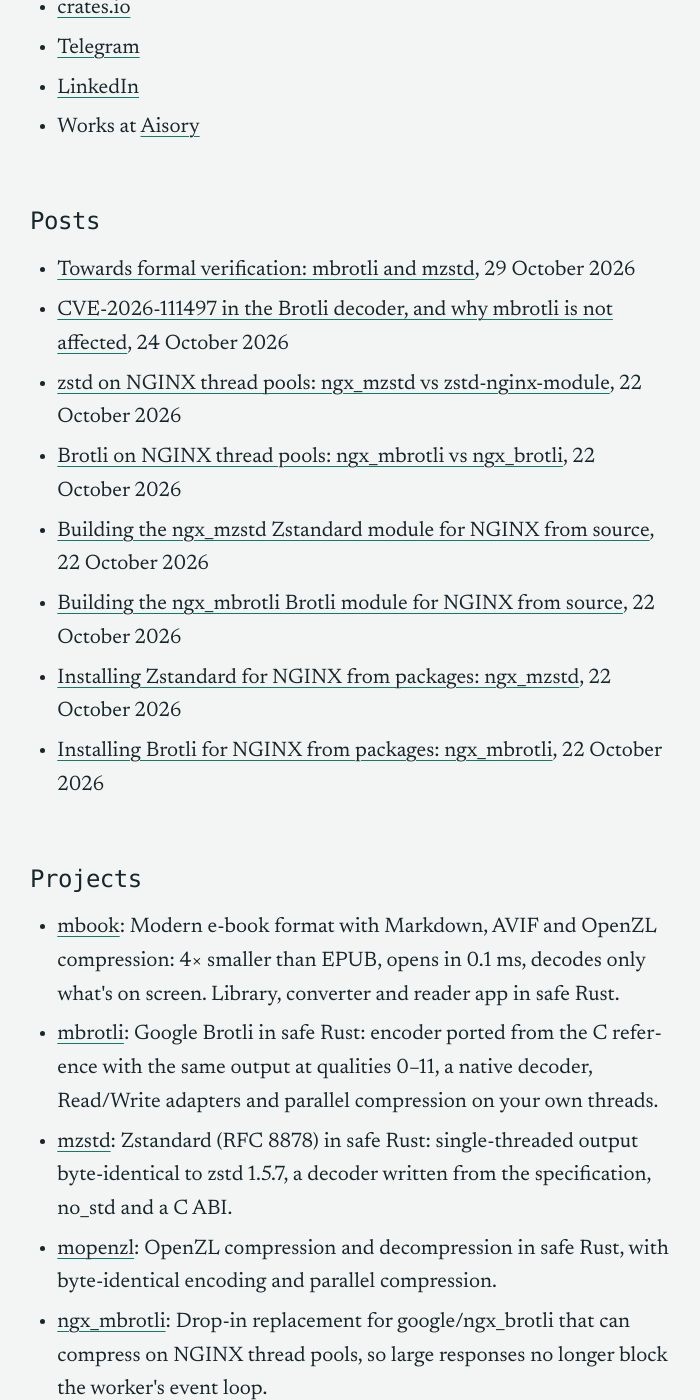
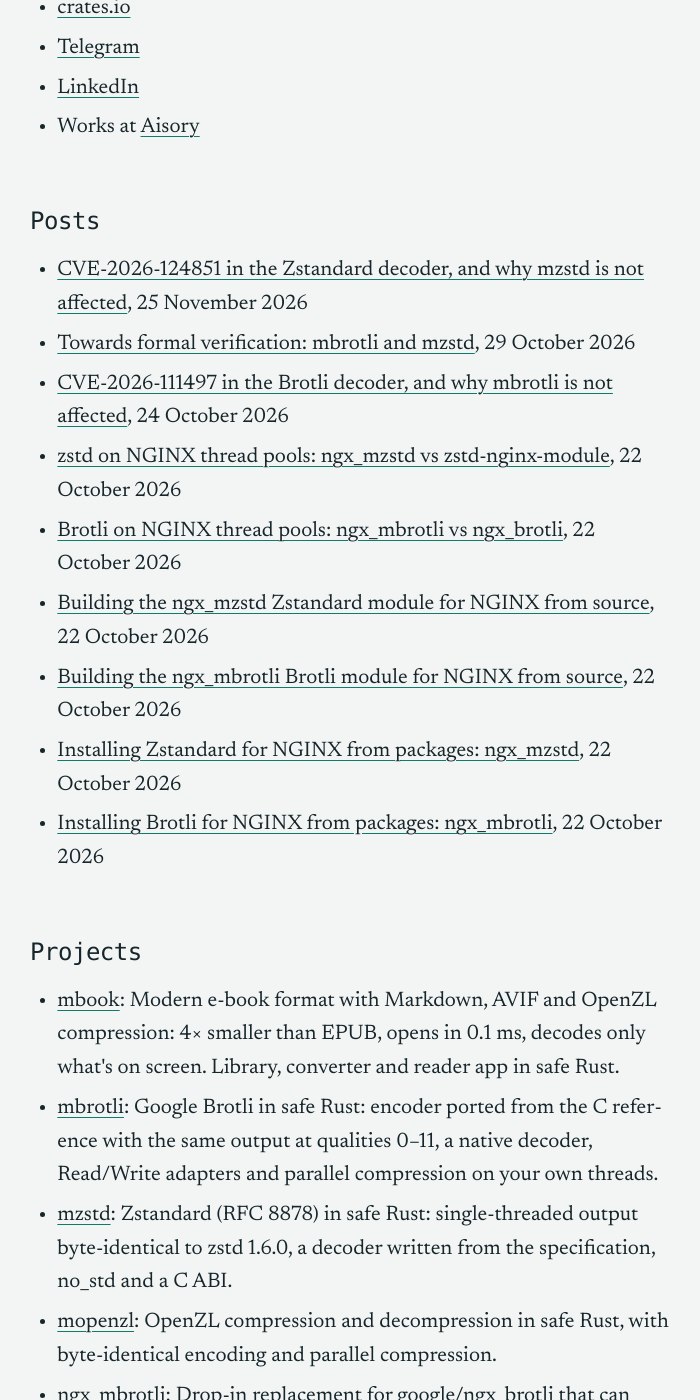
Before and after one commit to M-Compressors/m-compressors.github.io, a Jekyll site: the page built from authors/mikhail-panfilov.md, in a window 1280 px wide and 1400 px high, scrolled down 650 px. Shown: the whole window, without its empty margins (282-982 px from the left). Built offline with Jekyll 4.4.1, drawn with Linux system fonts in a browser that asks for light colours; some web fonts are replaced; part of the change alters nothing that is shown.

Commit message:
add article

````diff
--- a/_data/projects.yml
+++ b/_data/projects.yml
@@ -27,10 +27,10 @@
 - name: mzstd
   license: MIT OR Apache-2.0
   kind: Rust crate
-  version: 0.2.8
+  version: 0.2.16
   summary: >-
     Zstandard (RFC 8878) in safe Rust: single-threaded output byte-identical to
-    zstd 1.5.7, a decoder written from the specification, no_std and a C ABI.
+    zstd 1.6.0, a decoder written from the specification, no_std and a C ABI.
   site: https://m-compressors.github.io/mzstd/
   repo: https://github.com/M-Compressors/mzstd
   crate: https://crates.io/crates/mzstd
@@ -60,7 +60,7 @@
 - name: ngx_mzstd
   license: MIT
   kind: NGINX module
-  version: 0.2.3
+  version: 0.2.7
   summary: >-
     Drop-in replacement for tokers/zstd-nginx-module with encoder reuse and
     thread-pool compression.
--- /dev/null
+++ b/_posts/2026-11-25-zstd-cve-2026-124851-mzstd.md
@@ -0,0 +1,289 @@
+---
+title: "CVE-2026-124851 in the Zstandard decoder, and why mzstd is not affected"
+description: >-
+  CVE-2026-124851 lets crafted Zstandard data leak a 64 KiB internal buffer of the
+  zstd 1.5.1–1.5.7 decoder into its output. How the leak works, what zstd 1.6.0
+  changes, and why mzstd's safe-Rust decoder and the ngx_mzstd module are not affected.
+date: 2026-11-25 12:00:00 +0300
+image: /assets/img/og/zstd-cve-2026-124851-mzstd.png
+projects: [mzstd, ngx_mzstd]
+tags: [zstd, security, cve, rust, memory-safety, decompression]
+summary:
+  - "**CVE-2026-124851** is an information disclosure (CWE-226) in the decoder of the C Zstandard library, versions 1.5.1 through 1.5.7. Crafted compressed data makes the streaming decoder copy bytes of a 64 KiB internal buffer into its output: uninitialized heap memory, or literals of earlier decompressions on the same context."
+  - "The fix is zstd 1.6.0, released on 23 November 2026. Anything that decodes untrusted Zstandard with the C library and lets the sender see the output has to upgrade."
+  - "Two things combine. Literals are copied in 16-byte chunks, so stale bytes from the buffer land just past the current output. After the streaming ring buffer wraps, the decoder kept a stale view of it, and an offset past the window could point at those bytes. zstd 1.6.0 limits that view to the window and zeroes the bytes after the literals."
+  - "We built a 3,099-byte frame that triggers the leak. zstd 1.5.7 returns 15 bytes of a previous frame's literals, zstd 1.6.0 returns `Data corruption detected`, and all 17 mzstd releases, 0.1.0 to 0.2.16, return `InvalidDataKind::Offset`."
+  - "**mzstd** checks every offset against the frame's window, drops the dictionary once the output passes the window as RFC 8878 requires, never wraps its history and holds no uninitialized memory. **ngx_mzstd** only compresses and is built without the decoder."
+faq:
+  - q: What is CVE-2026-124851?
+    a: >-
+      An information disclosure in the Zstandard decoder of zstd 1.5.1 through
+      1.5.7. Crafted compressed data can make the decoder copy the contents of a
+      64 KiB internal buffer, which may hold uninitialized memory or literals from
+      earlier decompressions on the same context, into the decompressed output.
+      It is fixed in zstd 1.6.0.
+  - q: Which zstd versions are affected by CVE-2026-124851?
+    a: >-
+      1.5.1 through 1.5.7. Versions before 1.5.1 do not have the internal literal
+      buffer the leak reads from. Upgrade to 1.6.0.
+  - q: Is the zstd compressor affected?
+    a: >-
+      No. The fix changes only `lib/decompress/zstd_decompress_block.c`, and the
+      leak needs the decoder's streaming output buffer. zstd 1.6.0 fixes a number
+      of other bugs, including some in the compressor, so it is worth upgrading
+      anyway.
+  - q: Is mzstd affected by CVE-2026-124851?
+    a: >-
+      No. mzstd does not use the C library. Its decoder is written in safe Rust and
+      checks every match offset against the frame's window, so the crafted frame
+      fails with `InvalidDataKind::Offset`. Its buffers are always initialized, so
+      there is no uninitialized memory to leak. All 17 releases, 0.1.0 to 0.2.16,
+      reject the frame.
+  - q: Is ngx_mzstd affected by CVE-2026-124851?
+    a: >-
+      No. ngx_mzstd compresses responses and never decodes Zstandard. It depends on
+      mzstd with only the `std` and `compression` features, so no decoder is
+      compiled into the module.
+  - q: Do I need to upgrade mzstd?
+    a: >-
+      Not for this CVE. mzstd 0.2.16 moves the reference to zstd 1.6.0 so that
+      single-threaded encoding stays byte-identical to it, but its decoder did not
+      change.
+---
+
+On 23 November 2026 Meta released [zstd 1.6.0](https://github.com/meta/zstd/releases/tag/v1.6.0)
+and published [CVE-2026-124851](https://www.cve.org/CVERecord?id=CVE-2026-124851),
+an information disclosure in the decoder of the C Zstandard library. It was
+[announced on oss-security](https://www.openwall.com/lists/oss-security/2026/11/24/1)
+the same night.
+
+This post covers how the leak works, who needs to upgrade, and why
+[mzstd](https://github.com/M-Compressors/mzstd), our Zstandard codec in Rust, and
+[ngx_mzstd](https://github.com/M-Compressors/ngx_mzstd), our NGINX module, are
+not affected.
+
+## What the CVE says
+
+| | |
+| --- | --- |
+| ID | CVE-2026-124851 |
+| Product | Zstandard, decoder (`lib/decompress/zstd_decompress_block.c`) |
+| Affected | 1.5.1 to 1.5.7 |
+| Fixed | 1.6.0 (23 November 2026) |
+| Weakness | CWE-226 Sensitive Information in Resource Not Removed Before Reuse |
+| Severity | no CVSS score in the record as of 25 November 2026 |
+| Fix | [meta/zstd#5023](https://github.com/meta/zstd/pull/5023) by Nick Terrell |
+
+The record says that crafted data can "expose the contents of an internal buffer
+through decompressed output". The buffer "is 64 KiB in the default configuration
+and may contain uninitialized memory or literals from earlier decompressions
+performed using the same decompression context", and "an attacker who can submit
+compressed data and observe the resulting output can recover the buffer's
+contents".
+
+That second condition matters. The attacker has to send a Zstandard body to a
+vulnerable decoder and then see what came out. Examples include a service that
+decompresses an upload and stores or echoes it, a proxy that decodes
+`Content-Encoding: zstd` and forwards the result, or a pipeline that decompresses
+messages from several tenants with one long-lived context. The leaked bytes are
+whatever the buffer last held. That can be another user's literals, or heap
+memory that `malloc` returned without clearing.
+
+## Who has to upgrade
+
+Anything that **decodes** untrusted Zstandard with the C library 1.5.1 to 1.5.7
+and lets the sender see the output:
+
+- the system `libzstd` and everything linked against it;
+- language bindings that vendor the C sources, such as Rust's `zstd-sys`, and
+  runtimes that bundle them;
+- statically linked binaries, which a distribution update of `libzstd` does not
+  reach.
+
+The changelog entry for the CVE reads "streaming decompression of malformed data
+could expose uninitialized memory". The fix touches only the decoder. 1.6.0
+fixes about twenty other bugs, several of them in the compressor and in the
+multithreaded and dictionary APIs, so upgrading is worthwhile even where this CVE
+does not apply.
+
+## How the leak works
+
+The CVE record names no function. The fix,
+[*prevent stale literal leaks after output buffer wraps*](https://github.com/meta/zstd/pull/5023),
+does show the mechanism, and we reproduced it against 1.5.7. Two separate
+behaviours of the decoder combine.
+
+**Stale bytes past the output.** Since zstd 1.5.1
+([#2751](https://github.com/meta/zstd/pull/2751), *Reduce size of dctx by
+reutilizing dst buffer*), the decoder stages a block's literals either in the
+destination or in `litExtraBuffer`, a scratch array of `ZSTD_LITBUFFEREXTRASIZE`
+bytes inside the decompression context. That is 64 KiB by default, and the
+streaming decoder always uses it. The array is not cleared between blocks or
+frames, and in a freshly allocated context it is uninitialized. Sequence
+execution copies literals in 16-byte chunks for speed, so after a literal run it
+has also written up to 32 bytes from past the literals' end. Those bytes come from
+the stale part of `litExtraBuffer`. Normally the match that follows overwrites
+them.
+
+**A history view that outlives the window.** In streaming mode the decoder
+writes into a ring buffer of `window + 2 × block + 64` bytes. When a block no
+longer fits at the end, the decoder restarts at the beginning, and
+`ZSTD_checkContinuity` turns everything decoded so far into an external
+dictionary. A match offset is then checked only against the start of that
+dictionary, not against the frame's window. In 1.5.7 the external dictionary
+kept its full length while the new output grew over the same memory. So an
+offset could reach "history" that was really the ring buffer at or just past the
+current write position. That memory had just received the stale bytes from the
+literal copy, and the match copied them into the output.
+
+zstd 1.6.0 fixes both sides:
+
+- once a full window has been decoded, `ZSTD_checkContinuity` trims the external
+  dictionary to `windowSize` minus the current prefix, so offsets can no longer
+  reach expired memory;
+- a new `ZSTD_zeroLiteralsBufferPadding` zeroes the 32 bytes after every block's
+  literals, including both halves of a split literal buffer, so the chunked copy
+  only ever reads zeros past the end.
+
+## Reproducing it
+
+To check our understanding, and mzstd's behaviour, against real code rather than
+reasoning, we wrote a 3,099-byte frame by hand:
+
+1. A frame header with a 1 KiB window and no content size, so the streaming
+   decoder uses a 3,136-byte ring buffer.
+2. Three raw blocks of 1 KiB each. After the third, the next block does not fit
+   and the ring buffer wraps.
+3. One compressed block holding a single RLE literal `A` and one sequence:
+   literal length 1, offset 3,072, match length 15. The offset is three times
+   the window.
+
+Before it, the same context decompressed a 3,000-byte "secret": random text over
+the alphabet `SECRETsecret0123`. It was decoded through `ZSTD_decompressStream`,
+so its literals passed through `litExtraBuffer`. A second frame, identical except
+for an offset of 1,024, served as the control.
+
+| Decoder | Crafted frame (offset 3,072) | Control (offset 1,024) |
+| --- | --- | --- |
+| zstd 1.5.7 | decodes; last block is `A2EtttCtEs1300Ee` | `A` and 15 dots |
+| zstd 1.6.0 | `Data corruption detected` | `A` and 15 dots |
+| mzstd, all releases 0.1.0 to 0.2.16 | `InvalidDataKind::Offset` | `A` and 15 dots |
+
+The 15 bytes after the `A` in the 1.5.7 output are exactly bytes 1 to 15 of the
+secret. When the secret was decoded through the one-shot path instead, its
+literals never passed through `litExtraBuffer`, and 1.5.7 leaked 15 unprintable
+bytes of uninitialized heap. A longer literal run moves the over-read further into
+`litExtraBuffer`, which is how the whole buffer can be recovered, as the advisory
+says.
+
+On the mzstd side, 0.2.16 got the crafted frame through a streaming session after
+the secret, through one session holding both frames, through `decompress` and
+through `decompress_to_slice`. All 17 releases on crates.io, 0.1.0 to 0.2.16,
+also got it through `decompress`. Every one rejects the frame with
+`InvalidDataKind::Offset` and decodes the control the same way as zstd.
+
+## Why mzstd is not affected
+
+mzstd does not link the C library. Its decoder is a separate implementation of
+RFC 8878 in Rust, and the crate is built with
+
+```rust
+#![cfg_attr(not(test), forbid(unsafe_code))]
+```
+
+That alone rules out half of the CVE. Every buffer in the decoder is a `Vec<u8>`
+that is zero-filled when it grows, so there is no uninitialized memory for a
+stream to expose. The other half, stale data from earlier work, is a logic
+property that safe Rust does not guarantee. Three design choices are what
+prevent it.
+
+**Offsets are checked against the window.** Before a match is copied, mzstd
+compares its offset with the frame's `Window_Size`, not with the start of
+whatever buffer happens to hold history:
+
+```rust
+let reach = if dictionary.is_empty() {
+    lit_end.min(window)
+} else {
+    lit_end + dictionary.len()
+};
+if offset > reach {
+    return Err(InvalidDataKind::Offset.into());
+}
+```
+
+A dictionary is passed in only while the frame's output is still within its
+first window. Once the output passes the window, the dictionary is dropped and
+the window limits every offset again. That is the rule RFC 8878 states: "After
+the total output has surpassed `Window_Size` however, this is no longer allowed
+and the dictionary is no longer accessible." zstd 1.6.0 now applies the same rule
+to its own history after a wrap. The mzstd 0.2.16 changelog notes that the
+decoder needed no change for 1.6.0 for this reason.
+
+**History never wraps, and nothing aliases it.** The streaming decoder keeps its
+output in one contiguous buffer that doubles as the window. Before a block,
+once everything has been delivered and the buffer has grown a window past what
+it needs, it moves the last window to the front with `copy_within` and continues
+after it. No region is ever both "old history" and "where the next block goes",
+which is the overlap the C decoder lost track of. A dictionary is a separate
+borrowed slice. It is never part of the output buffer.
+
+**Stale literals never get into the output.** mzstd also reuses its literal
+buffer between blocks and frames, and it also copies literals in 32-byte chunks,
+so the bytes just past the current output can briefly hold literals of an
+earlier block. What it does not allow is a match that reads them. A match can
+only reach bytes before the end of the current literals (`offset ≤ lit_end`), or
+the dictionary, and everything before that point is real output. The stale bytes
+are always ahead of the write position, and the next copy overwrites them.
+Sequences near the end of the buffer take an exact path with no chunked copy.
+
+We tested that last property too. After decoding a 60 KB frame with Huffman-coded
+literals, we decoded small frames into a caller buffer prefilled with `0xAA`.
+Every byte past the returned length was still `0xAA`. The `decompress` fuzz
+target asserts the same for every input: decoding into an uninitialized
+destination leaves everything past the reported size untouched.
+
+### Where mzstd is stricter than zstd
+
+The C decoder, 1.6.0 included, does not compare offsets with the window inside
+its own buffer. In an earlier run, the context had first decoded a 60 KB frame
+and kept its larger ring buffer. That buffer did not wrap, and zstd 1.6.0 decoded
+the crafted frame without an error, reading data 3 KiB back in a frame that
+declared a 1 KiB window. The data was the frame's own output, so nothing leaked.
+Still, whether 1.6.0 accepts a frame depends on what the context decoded before.
+
+mzstd rejects any offset beyond `Window_Size`, apart from dictionary references
+within the first window, whatever its buffers hold. Every frame zstd's encoder
+produces respects the window, so both decoders produce the same output for real
+data. They disagree only on malformed frames like this one, and mzstd's answer
+does not depend on earlier frames.
+
+## Why ngx_mzstd is not affected
+
+ngx_mzstd is an NGINX filter that compresses responses on the fly. It never
+decodes Zstandard, and its build reflects that. It depends on mzstd with
+`default-features = false` and only the `std` and `compression` features, so
+mzstd's decoder is not compiled into the module. The decoder is enabled only in
+its tests, which decode what the filter produced.
+
+NGINX itself does not decode Zstandard either. If a proxy in front of or behind
+it does, for example to inspect or rewrite `zstd` bodies, that proxy needs
+zstd 1.6.0.
+
+The C ABI in `mzstd-ffi` wraps mzstd's own decoder. The vendored C zstd in the
+mzstd repository is a dev-dependency that the tests use as the reference; it is
+never built into a published crate.
+
+## What to do
+
+1. Find every copy of the C Zstandard decoder you run: system `libzstd`, bundled
+   copies in runtimes and language packages, statically linked binaries.
+2. Upgrade to zstd 1.6.0, or to a release of the runtime or binding that bundles
+   it.
+3. If you use mzstd, nothing is needed for this CVE. 0.2.16 keeps encoding
+   byte-identical to zstd 1.6.0; its decoder is the same as in 0.2.15.
+4. ngx_mzstd needs no change.
+
+Security reports for mzstd and the other M-Compressors projects go through the
+private process in each repository's
+[SECURITY.md](https://github.com/M-Compressors/mzstd/blob/main/SECURITY.md).
````
Also changed, not shown: assets/img/og/zstd-cve-2026-124851-mzstd.png (added).
